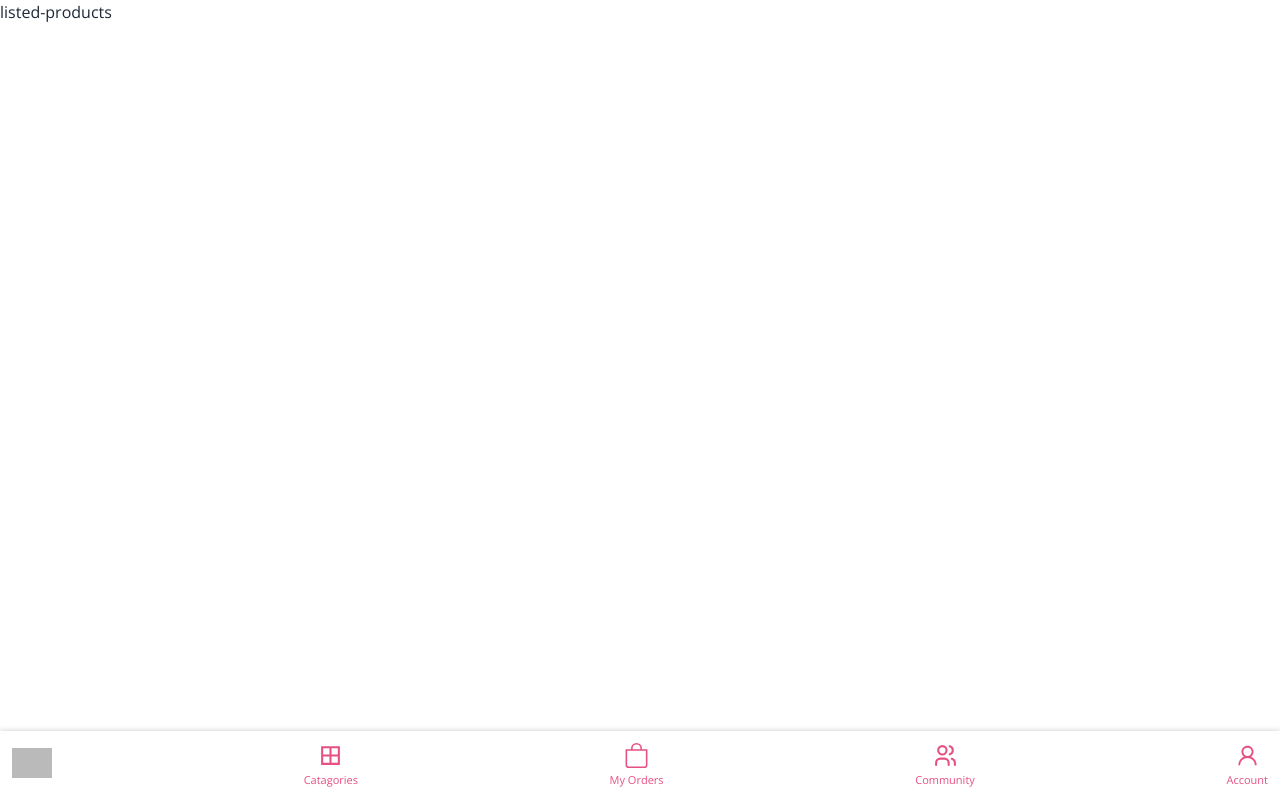
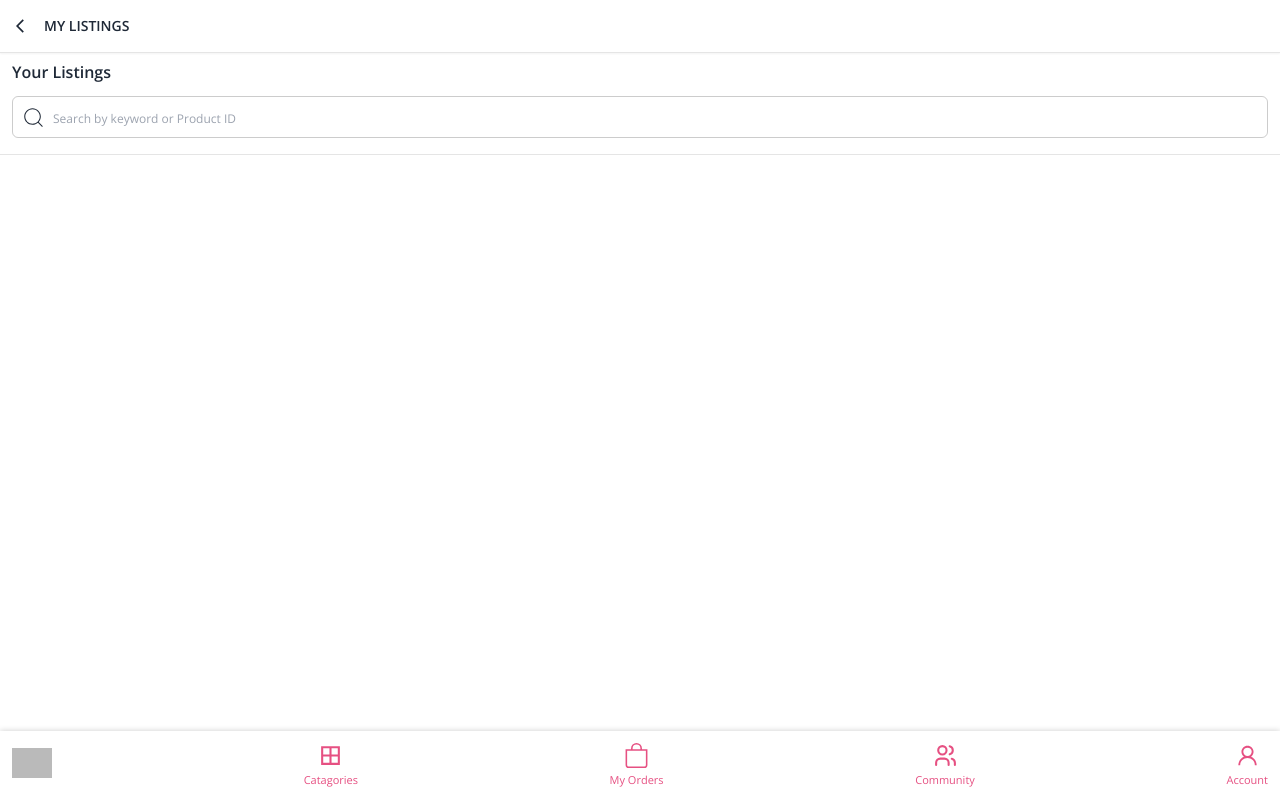
Before and after one commit to DasSubhadip1999/meesho-frontend, a Next.js app: page /supplier/products/listed-products in a window 1280 px wide. Built offline with nearby package versions, Linux system fonts and the light colour scheme; grey boxes are pictures that could not be loaded.

Commit message:
seller own products listing page add

```diff
--- a/components/SellerAccount.jsx
+++ b/components/SellerAccount.jsx
@@ -53,6 +53,12 @@ const SellerAccount = () => {
         <div className="card-body">
           <h2 className="card-title">{seller.name}</h2>
           <p>{seller.email}</p>{" "}
+          <Link
+            href="/supplier/products/listed-products"
+            className="btn bg-[#f43397]"
+          >
+            View Listings
+          </Link>
         </div>
       </div>
       {/* form goes here */}
--- a/pages/supplier/products/listed-products.js
+++ b/pages/supplier/products/listed-products.js
@@ -1,5 +1,31 @@
+import { MdOutlineArrowBackIosNew } from "react-icons/md";
+import { CiSearch } from "react-icons/ci";
+import Link from "next/link";
+
 const ListedProducts = () => {
-  return <div>listed-products</div>;
+  return (
+    <div>
+      <header className="fixed top-0 z-20 flex items-center py-4 px-3 w-full bg-white border-b-[1px] border-[rgba(0,0,0,0.1)] shadow-sm">
+        <Link href="/supplier/account">
+          <MdOutlineArrowBackIosNew />
+        </Link>
+        <span className="ml-4 text-sm font-semibold">MY LISTINGS</span>
+      </header>
+      <div className="mt-14 pb-2 border-b-[1px] border-[rgba(0,0,0,0.1)]">
+        <h1 className="font-semibold px-3 py-1">Your Listings</h1>
+        <div className="bg-white py-2">
+          <div className="mx-3 border-[1px] border-[rgba(0,0,0,0.2)] p-2 rounded-md">
+            <CiSearch size={25} className="absolute" />
+            <input
+              className="text-[12px] w-[80%] border-none outline-none ml-8"
+              type="text"
+              placeholder="Search by keyword or Product ID"
+            />
+          </div>
+        </div>
+      </div>
+    </div>
+  );
 };
 
 export default ListedProducts;
```
Also changed, not shown: components/seller/ProductListItem.jsx (added), components/seller/SellerProductList.jsx (added).
